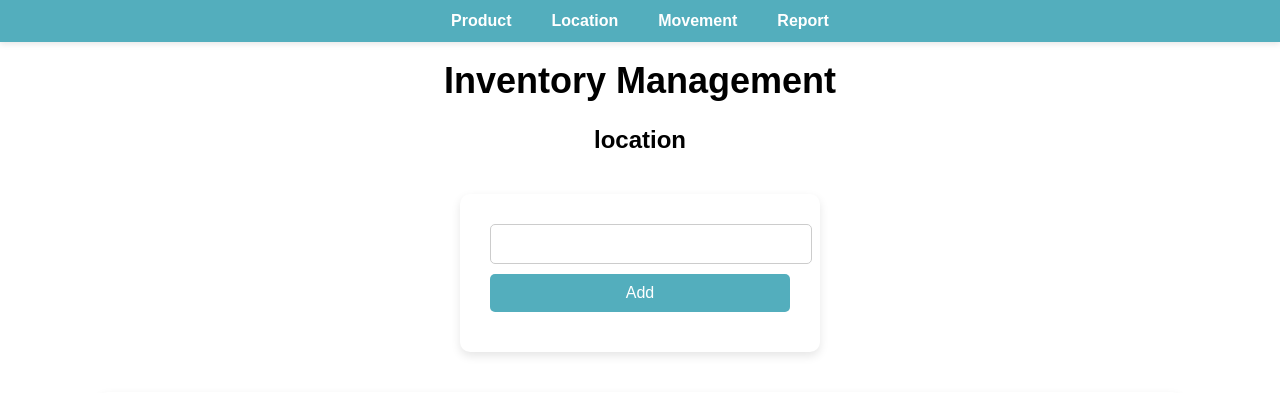
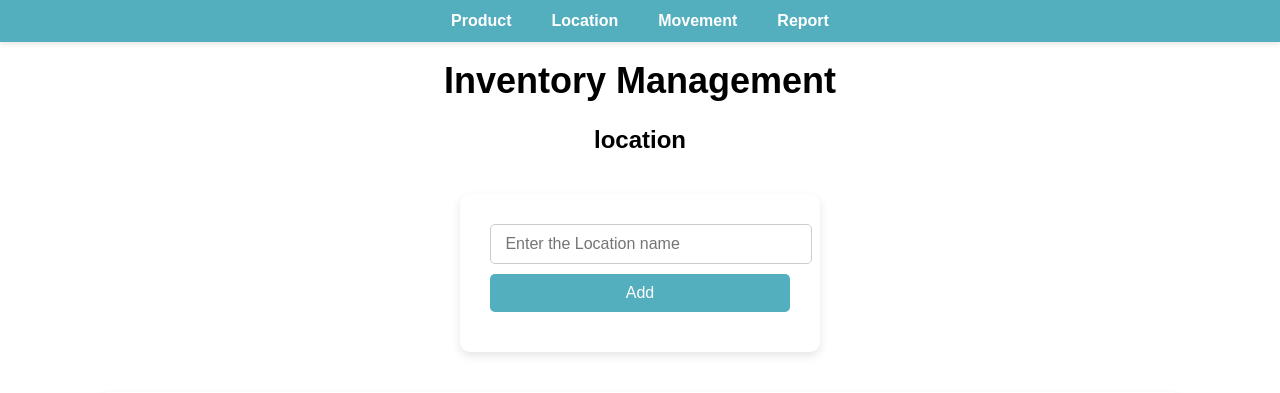
Before and after one commit to Dharanidharan2813/Inventory_management-, a Flask app: page /location in a window 1280 px wide. Shown: the top 393 px of the page. Run offline with Flask 3, Linux system fonts and the light colour scheme; data that the repository does not hold is empty.

Commit message:
Update location.html

```diff
--- a/templates/location.html
+++ b/templates/location.html
@@ -154,7 +154,7 @@ tr:nth-child(even) {
   <div class="form-container">
     <form id="location_form" method="POST" action="/add_location">
       <input type="hidden" name="location_id" id="location_id">
-      <input type="text" id="location_name" name="location_name" pattern="^[A-Za-z0-9 ]+$" title="Name can only contain letters, numbers, and spaces." required>
+      <input type="text" id="location_name" name="location_name" pattern="^[A-Za-z0-9 ]+$" placeholder=" Enter the Location name" title=" Name can only contain letters, numbers, and spaces." required>
       <input type="submit" value="Add" id="submit_btn">
     </form>
   </div>
```
